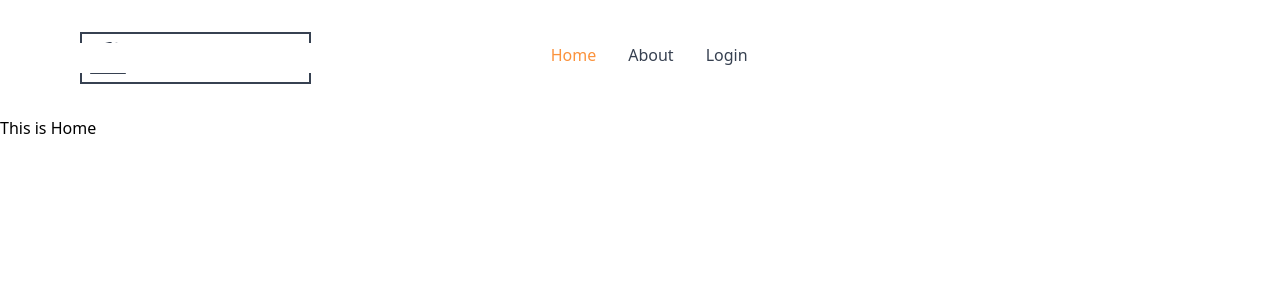
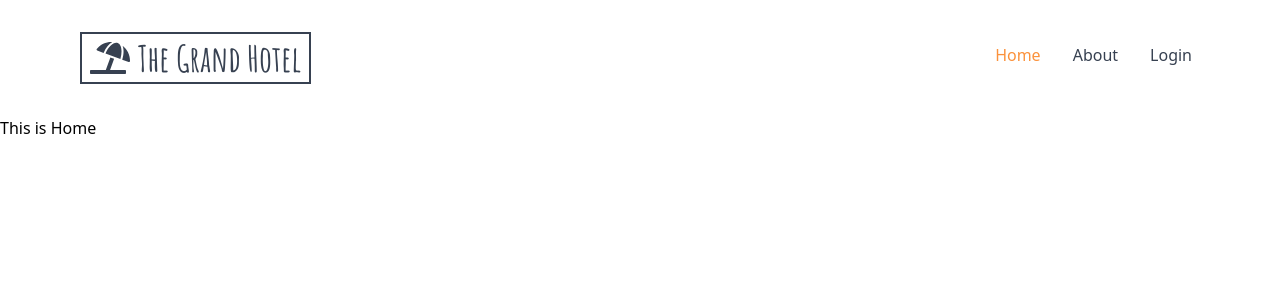
Before and after one commit to shovasarker/the-grand-hotel, a React (Create React App) app: page / in a window 1280 px wide. Shown: the top 300 px of the page. Built offline with nearby package versions, Linux system fonts and the light colour scheme.

Commit message:
In Menu Component positioning bug fixed for medium and higher screen size devices

```diff
--- a/src/pages/shared/Header/components/Menu/index.jsx
+++ b/src/pages/shared/Header/components/Menu/index.jsx
@@ -9,7 +9,7 @@ const Menu = () => {
   }
   return (
     <div
-      className={`w-full flex flex-col md:flex-row justify-end items-center gap-4 absolute md:static bg-white left-1/2 -translate-x-1/2 ${
+      className={`w-full flex flex-col md:flex-row justify-end items-center gap-4 absolute md:static bg-white left-1/2 -translate-x-1/2 md:translate-x-0 ${
         isOpen ? 'top-20' : '-top-40'
       } transition-all duration-300`}
     >
```
